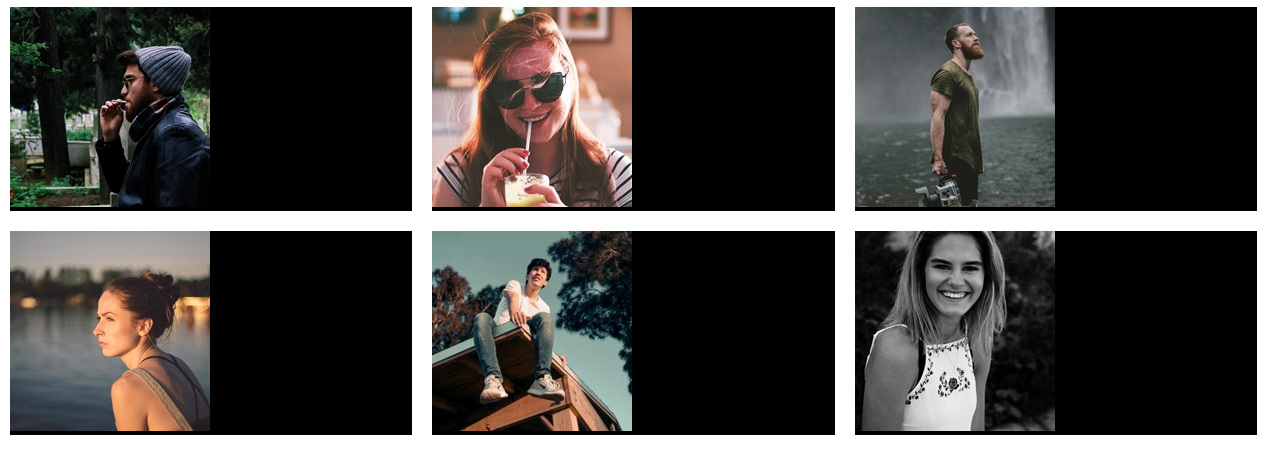
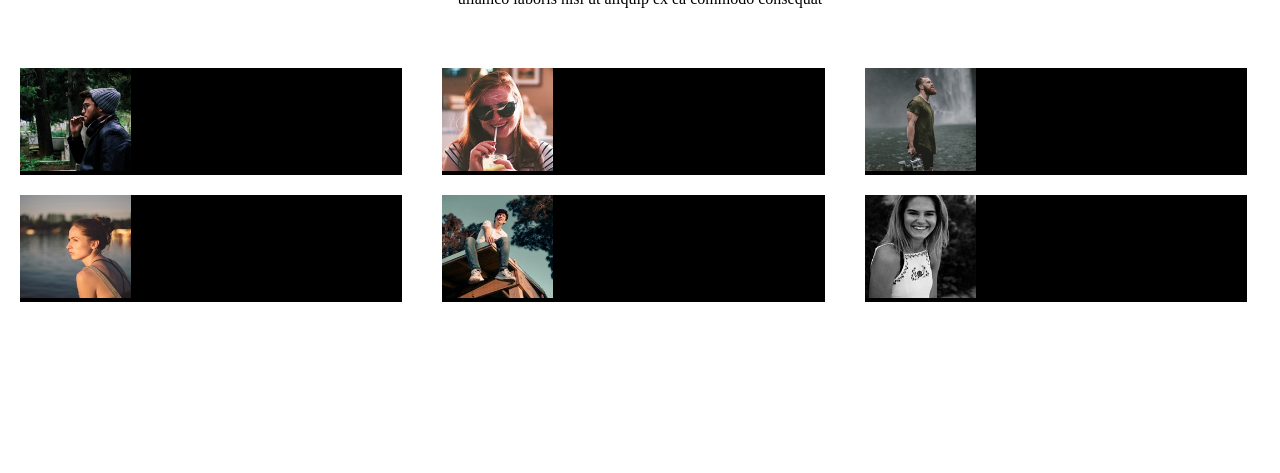
Before and after one commit to SimoVisc/html-css-float-cards, a plain HTML site: page index.html in a window 1280 px wide. Shown: the part 155-628 px from the top of the page. Drawn offline with Linux system fonts and the light colour scheme.

Commit message:
lavoro sullle immagini

```diff
--- a/css/style.css
+++ b/css/style.css
@@ -18,21 +18,25 @@
 body{
     background-color: white;
 }
-/* TYPOGRAPHY */
+/* MAIN */
 .titolo{
     font-family: 'Fredoka', sans-serif;
     color: #E53170 ;
     text-align: center;
-    padding: 3%;
+    padding-top: 3%;
 }
 .par1{
-    padding: 0% 10%;
+    padding: 50px;
     text-align: center;
 }
-/* MAIN */
 .colonna{
-    width: calc(33% - 20px);
+    width: calc(33% - 40px );
     background-color: black;
     float: left;
-    margin: 10px 10px;
+    margin: 10px 20px;
 }
+
+.img{
+    width: 111px;
+    height: 103px;
+ }
--- a/index.html
+++ b/index.html
@@ -18,22 +18,22 @@
       <p class="par1">Lorem ipsum dolor sit amet, consectetur adipiscing elit, sed do eiusmod tempor incididunt ut labore et dolore magna aliqua. Ut enim ad minim veniam, quis nostrud exercitation ullamco laboris nisi ut aliquip ex ea commodo consequat</p>
       <div class="container clearfix">
          <div class="colonna clearfix">
-            <img src="img\assets\img\male1.png" alt="1">
+            <img class= "img" src="img\assets\img\male1.png" alt="1">
          </div>
          <div class="colonna clearfix">
-            <img src="img\assets\img\female1.png" alt="2">
+            <img class= "img" src="img\assets\img\female1.png" alt="2">
          </div>
          <div class="colonna clearfix">
-            <img src="img\assets\img\male2.png" alt="3">
+            <img class= "img" src="img\assets\img\male2.png" alt="3">
          </div>
          <div class="colonna clearfix">
-            <img src="img\assets\img\female2.png" alt="4">
+            <img class= "img" src="img\assets\img\female2.png" alt="4">
          </div>
          <div class="colonna clearfix">
-            <img src="img\assets\img\male3.png" alt="5">
+            <img class= "img" src="img\assets\img\male3.png" alt="5">
          </div>
          <div class="colonna clearfix">
-            <img src="img\assets\img\female3.png" alt="6">
+            <img class= "img" src="img\assets\img\female3.png" alt="6">
          </div>
 
       </div>
```
